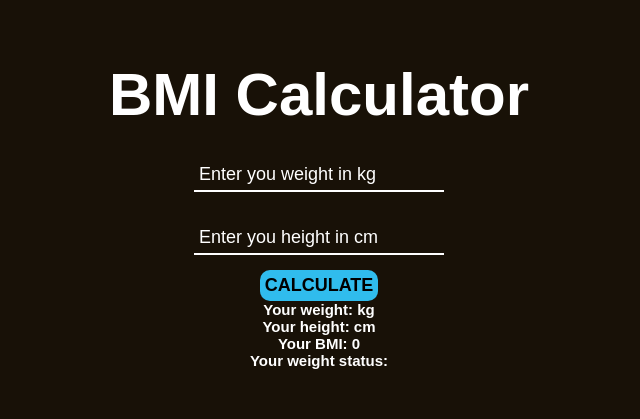
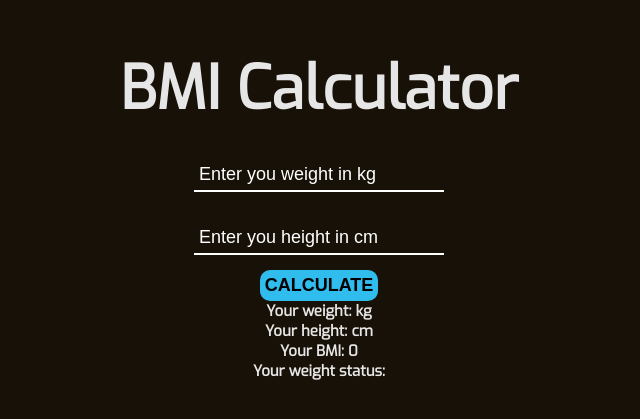
Before and after one commit to tamaskovacs0408/bmi_ts, a React (Create React App) app: page / in a window 1280 px wide. Shown: the part 213-632 px from the top of the page, without its empty margins (321-961 px from the left). Built offline with nearby package versions, Linux system fonts and the light colour scheme; the HTML template or start-up script is replaced by a standard one.

Commit message:
Update style

```diff
--- a/src/app.style.ts
+++ b/src/app.style.ts
@@ -3,25 +3,31 @@ import styled from "styled-components";
 export const Wrapper = styled.main`
   width: 100vw;
   height: 100vh;
-  font-family: Arial, Helvetica, sans-serif;
-  color: white;
+  color: #e6e6e6;
   display: flex;
   flex-direction: column;
   justify-content: baseline;
   align-items: center;
   margin: 20px auto;
 
-  @media screen and (min-width: 768px){
+  @media screen and (min-width: 768px) {
     height: 800px;
     justify-content: center;
   }
 
   h1 {
     font-size: 4rem;
+    font-weight: 600;
     margin: 15px auto;
+    text-align: center;
 
-    @media screen and (min-width: 768px){
+    @media screen and (min-width: 768px) {
       font-size: 6rem;
     }
   }
+
+  span {
+    display: block;
+    color: #79c12c;
+  }
 `;
```
